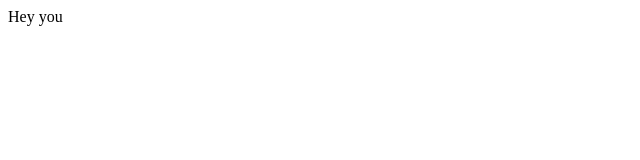
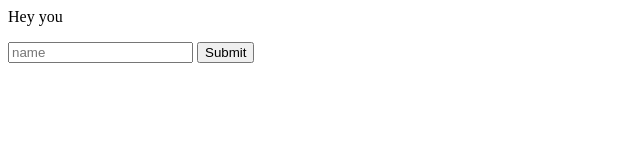
Before and after one commit to bluprince13/three-tier, a website: page public/index.html in a window 1280 px wide. Shown: the whole page, without its empty margins (0-640 px from the left). Drawn offline with Linux system fonts and the light colour scheme.

Commit message:
post name

```diff
--- a/package.json
+++ b/package.json
@@ -10,6 +10,7 @@
   "author": "",
   "license": "ISC",
   "dependencies": {
+    "body-parser": "1.19.0",
     "express": "4.17.1"
   },
   "devDependencies": {
--- a/public/index.html
+++ b/public/index.html
@@ -4,5 +4,9 @@
 </head>
 <body>
     <p>Hey you</p>
+    <form action="/" method="POST">
+        <input type="text" placeholder="name" name="name">
+        <button type="submit">Submit</button>
+    </form>
 </body>
 </html>
```
Also changed, not shown: index.js (+7 -0 lines).
